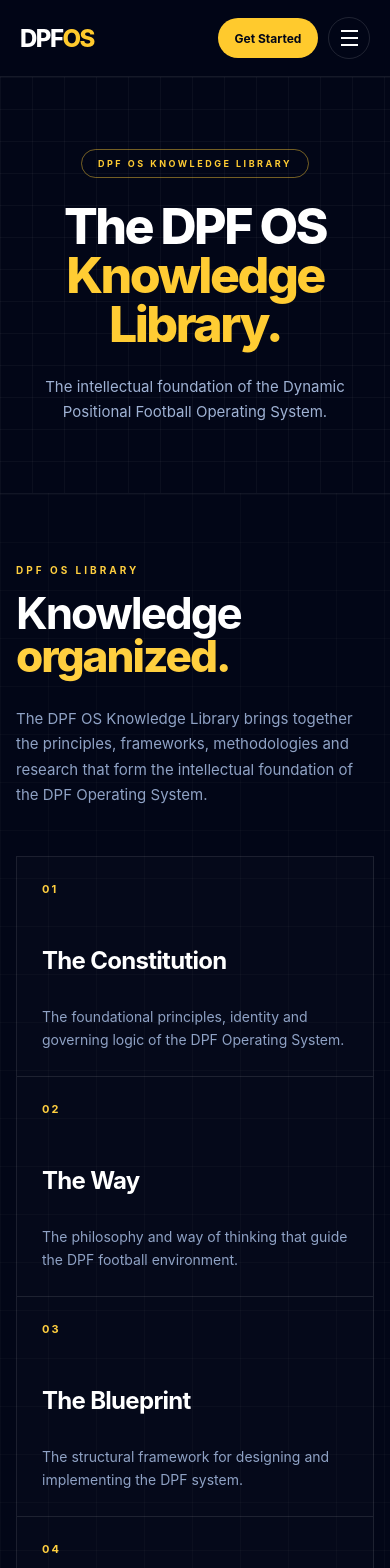
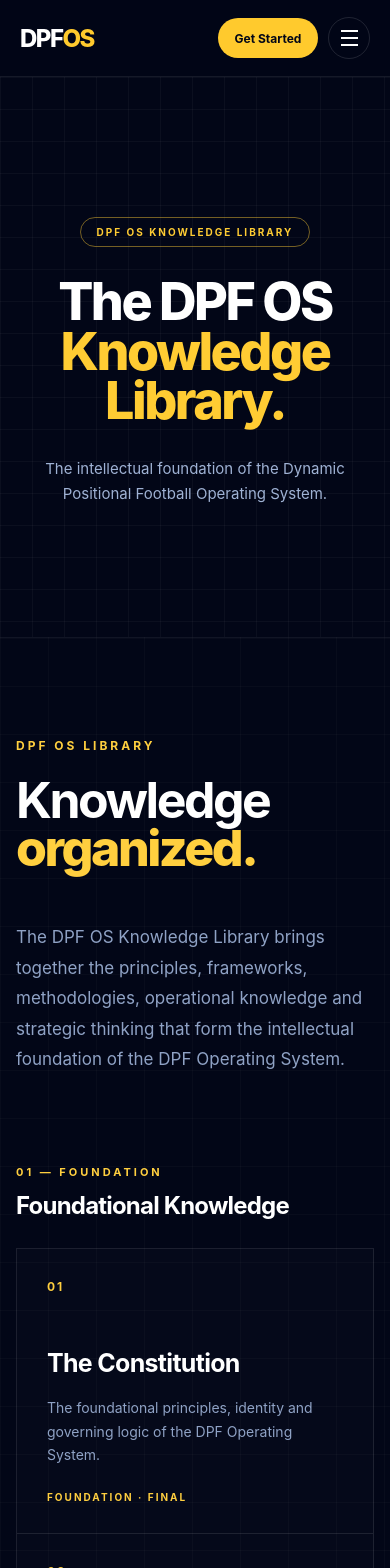
Before and after one commit to dpfos/dpfos-website, a React (Vite) app: page /library in a window 390 px wide. Shown: the top 1568 px of the page. Built offline with nearby package versions, Linux system fonts and the light colour scheme.

Commit message:
Update DPF OS knowledge library

```diff
--- a/src/components/library/Library.css
+++ b/src/components/library/Library.css
@@ -1,3 +1,7 @@
+/* =================================
+   DPF OS LIBRARY PAGE
+================================= */
+
 .library-page {
   min-height: 100vh;
   background: #020617;
@@ -6,9 +10,9 @@
 }
 
 
-/* ================================
+/* =================================
    SHARED CONTAINER
-================================ */
+================================= */
 
 .library-container {
   width: min(1180px, calc(100% - 80px));
@@ -16,20 +20,21 @@
 }
 
 
-/* ================================
+/* =================================
    LIBRARY HERO
-================================ */
+================================= */
 
 .library-hero {
   min-height: calc(100vh - 80px);
 
   display: flex;
+  flex-direction: column;
   align-items: center;
   justify-content: center;
 
   text-align: center;
 
-  padding: 90px 40px 100px;
+  padding: 120px 40px 100px;
 
   background:
     linear-gradient(
@@ -47,11 +52,11 @@
 }
 
 
-/* ================================
+/* =================================
    HERO LABEL
-================================ */
+================================= */
 
-.library-label {
+.library-hero-label {
   display: inline-flex;
   align-items: center;
   justify-content: center;
@@ -65,29 +70,25 @@
 
   font-size: 11px;
   font-weight: 700;
-
   letter-spacing: 3px;
   text-transform: uppercase;
 
-  margin-bottom: 30px;
+  margin-bottom: 38px;
 }
 
 
-/* ================================
+/* =================================
    HERO TITLE
-================================ */
+================================= */
 
 .library-hero h1 {
-  margin: 0 auto;
+  margin: 0;
 
   max-width: 1100px;
 
   font-size: clamp(64px, 8vw, 120px);
-
   line-height: 0.95;
-
   letter-spacing: -5px;
-
   font-weight: 800;
 
   color: #ffffff;
@@ -95,33 +96,33 @@
 
 .library-hero h1 span {
   display: block;
+
   color: #ffcc33;
 }
 
 
-/* ================================
+/* =================================
    HERO DESCRIPTION
-================================ */
+================================= */
 
 .library-hero p {
   max-width: 760px;
 
-  margin: 32px auto 0;
+  margin: 38px auto 0;
 
   color: #9fb2d4;
 
   font-size: 17px;
-
   line-height: 1.7;
 }
 
 
-/* ================================
-   INTRO
-================================ */
+/* =================================
+   LIBRARY INTRO
+================================= */
 
 .library-intro {
-  padding: 110px 0 140px;
+  padding: 140px 0 160px;
 
   background-color: #020617;
 
@@ -142,38 +143,36 @@
 }
 
 
-/* ================================
+/* =================================
    INTRO GRID
-================================ */
+================================= */
 
 .library-intro-grid {
   display: grid;
 
   grid-template-columns: 1fr 0.8fr;
 
-  gap: 80px;
+  gap: 100px;
 
   align-items: end;
 
-  margin-bottom: 70px;
+  margin-bottom: 90px;
 }
 
 
-/* ================================
+/* =================================
    INTRO TITLE
-================================ */
+================================= */
 
 .library-intro-title > span {
   display: block;
 
-  margin-bottom: 20px;
+  margin-bottom: 24px;
 
   color: #ffcf3f;
 
   font-size: 12px;
-
   font-weight: 700;
-
   letter-spacing: 3px;
 }
 
@@ -181,9 +180,7 @@
   margin: 0;
 
   font-size: clamp(48px, 6vw, 82px);
-
   line-height: 0.95;
-
   letter-spacing: -4px;
 }
 
@@ -193,9 +190,9 @@
 }
 
 
-/* ================================
+/* =================================
    INTRO TEXT
-================================ */
+================================= */
 
 .library-intro-text p {
   margin: 0;
@@ -205,14 +202,45 @@
   color: #8fa2c5;
 
   font-size: 17px;
-
   line-height: 1.8;
 }
 
 
-/* ================================
+/* =================================
+   SECTION HEADINGS
+================================= */
+
+.library-section-heading {
+  margin: 110px 0 34px;
+}
+
+.library-section-heading span {
+  display: block;
+
+  margin-bottom: 12px;
+
+  color: #ffcf3f;
+
+  font-size: 11px;
+  font-weight: 700;
+  letter-spacing: 3px;
+  text-transform: uppercase;
+}
+
+.library-section-heading h3 {
+  margin: 0;
+
+  color: #ffffff;
+
+  font-size: 28px;
+  font-weight: 700;
+  letter-spacing: -0.8px;
+}
+
+
+/* =================================
    LIBRARY GRID
-================================ */
+================================= */
 
 .library-grid {
   display: grid;
@@ -220,22 +248,20 @@
   grid-template-columns: repeat(3, 1fr);
 
   border-top: 1px solid rgba(255, 255, 255, 0.1);
-
   border-left: 1px solid rgba(255, 255, 255, 0.1);
 }
 
 
-/* ================================
+/* =================================
    LIBRARY CARD
-================================ */
+================================= */
 
 .library-card {
   min-height: 270px;
 
-  padding: 32px;
+  padding: 34px;
 
   border-right: 1px solid rgba(255, 255, 255, 0.1);
-
   border-bottom: 1px solid rgba(255, 255, 255, 0.1);
 
   background: rgba(255, 255, 255, 0.012);
@@ -246,6 +272,11 @@
     transform 0.3s ease;
 }
 
+
+/* =================================
+   CARD HOVER
+================================= */
+
 .library-card:hover {
   background: rgba(255, 255, 255, 0.035);
 
@@ -255,43 +286,39 @@
 }
 
 
-/* ================================
+/* =================================
    CARD NUMBER
-================================ */
+================================= */
 
 .library-card > span {
   display: block;
 
-  margin-bottom: 45px;
+  margin-bottom: 55px;
 
   color: #ffcf3f;
 
   font-size: 12px;
-
   font-weight: 700;
-
   letter-spacing: 2px;
 }
 
 
-/* ================================
+/* =================================
    CARD TITLE
-================================ */
+================================= */
 
 .library-card h3 {
-  margin: 0 0 16px;
+  margin: 0 0 18px;
 
   font-size: 25px;
-
   line-height: 1.15;
-
   letter-spacing: -0.7px;
 }
 
 
-/* ================================
+/* =================================
    CARD DESCRIPTION
-================================ */
+================================= */
 
 .library-card p {
   margin: 0;
@@ -301,17 +328,48 @@
   color: #8fa2c5;
 
   font-size: 14px;
-
   line-height: 1.7;
 }
 
 
-/* ================================
-   TABLET
-================================ */
+/* =================================
+   CARD META
+================================= */
+
+.library-card-meta {
+  margin-top: 24px;
+
+  color: #ffcf3f;
+
+  font-size: 10px;
+  font-weight: 700;
+  letter-spacing: 2px;
+  text-transform: uppercase;
+}
+
+
+/* =================================
+   SOON CARDS
+================================= */
+
+.library-card-soon {
+  opacity: 0.62;
+}
+
+.library-card-soon .library-card-meta {
+  color: #7f8da8;
+}
+
+.library-card-soon:hover {
+  opacity: 0.85;
+}
+
+
+/* =================================
+   RESPONSIVE
+================================= */
 
 @media (max-width: 900px) {
-
   .library-container {
     width: min(100% - 40px, 700px);
   }
@@ -319,7 +377,7 @@
   .library-hero {
     min-height: 620px;
 
-    padding: 80px 0 80px;
+    padding: 100px 0 80px;
   }
 
   .library-hero h1 {
@@ -331,9 +389,7 @@
   .library-intro-grid {
     grid-template-columns: 1fr;
 
-    gap: 40px;
-
-    margin-bottom: 60px;
+    gap: 50px;
   }
 
   .library-grid {
@@ -342,129 +398,68 @@
 }
 
 
-/* ================================
+/* =================================
    MOBILE
-================================ */
+================================= */
 
 @media (max-width: 600px) {
-
   .library-container {
     width: calc(100% - 32px);
   }
 
+  .library-hero {
+    min-height: 560px;
 
-  /* HERO */
-
-  .library-hero {
-    min-height: auto;
-
-    padding: 72px 0 68px;
+    padding: 80px 0 70px;
   }
 
+  .library-hero-label {
+    font-size: 10px;
 
-  .library-label {
+    letter-spacing: 2px;
+
     padding: 8px 16px;
 
-    font-size: 9px;
-
-    letter-spacing: 2.5px;
-
-    margin-bottom: 24px;
+    margin-bottom: 30px;
   }
 
-
   .library-hero h1 {
-    font-size: 50px;
-
-    line-height: 0.98;
+    font-size: 52px;
 
     letter-spacing: -2.5px;
   }
 
-
   .library-hero p {
-    max-width: 330px;
-
-    margin-top: 26px;
+    margin-top: 30px;
 
     font-size: 15px;
-
-    line-height: 1.65;
   }
 
-
-  /* INTRO */
-
   .library-intro {
-    padding: 70px 0 85px;
+    padding: 100px 0;
   }
 
+  .library-intro-title h2 {
+    font-size: 50px;
 
-  .library-intro-grid {
-    gap: 28px;
-
-    margin-bottom: 48px;
+    letter-spacing: -2.5px;
   }
 
-
-  .library-intro-title > span {
-    margin-bottom: 16px;
-
-    font-size: 10px;
-
-    letter-spacing: 3px;
+  .library-section-heading {
+    margin: 80px 0 28px;
   }
 
-
-  .library-intro-title h2 {
-    font-size: 44px;
-
-    line-height: 0.98;
-
-    letter-spacing: -2px;
+  .library-section-heading h3 {
+    font-size: 24px;
   }
-
-
-  .library-intro-text p {
-    font-size: 15px;
-
-    line-height: 1.7;
-  }
-
-
-  /* BOOK GRID */
 
   .library-grid {
     grid-template-columns: 1fr;
   }
 
+  .library-card {
+    min-height: 240px;
 
-  .library-card {
-    min-height: 220px;
-
-    padding: 25px;
-  }
-
-
-  .library-card > span {
-    margin-bottom: 35px;
-
-    font-size: 11px;
-  }
-
-
-  .library-card h3 {
-    margin-bottom: 14px;
-
-    font-size: 24px;
-  }
-
-
-  .library-card p {
-    max-width: 100%;
-
-    font-size: 14px;
-
-    line-height: 1.65;
+    padding: 30px;
   }
 }
--- a/src/components/library/Library.jsx
+++ b/src/components/library/Library.jsx
@@ -4,11 +4,14 @@ export default function Library() {
   return (
     <main className="library-page">
 
-      {/* HERO */}
+      {/* ================================
+          HERO
+      ================================= */}
+
       <section className="library-hero">
         <div className="library-container">
 
-          <div className="library-label">
+          <div className="library-hero-label">
             DPF OS KNOWLEDGE LIBRARY
           </div>
 
@@ -27,13 +30,17 @@ export default function Library() {
       </section>
 
 
-      {/* LIBRARY INTRO */}
+      {/* ================================
+          LIBRARY INTRO
+      ================================= */}
+
       <section className="library-intro">
         <div className="library-container">
 
           <div className="library-intro-grid">
 
             <div className="library-intro-title">
+
               <span>DPF OS LIBRARY</span>
 
               <h2>
@@ -41,20 +48,32 @@ export default function Library() {
                 <br />
                 <strong>organized.</strong>
               </h2>
+
             </div>
 
             <div className="library-intro-text">
+
               <p>
                 The DPF OS Knowledge Library brings together the principles,
-                frameworks, methodologies and research that form the
-                intellectual foundation of the DPF Operating System.
+                frameworks, methodologies, operational knowledge and strategic
+                thinking that form the intellectual foundation of the DPF
+                Operating System.
               </p>
+
             </div>
 
           </div>
 
 
-          {/* BOOK GRID */}
+          {/* ================================
+              FOUNDATION
+          ================================= */}
+
+          <div className="library-section-heading">
+            <span>01 — FOUNDATION</span>
+            <h3>Foundational Knowledge</h3>
+          </div>
+
           <div className="library-grid">
 
             <article className="library-card">
@@ -66,6 +85,10 @@ export default function Library() {
                 The foundational principles, identity and governing logic
                 of the DPF Operating System.
               </p>
+
+              <div className="library-card-meta">
+                FOUNDATION · FINAL
+              </div>
             </article>
 
 
@@ -78,8 +101,25 @@ export default function Library() {
                 The philosophy and way of thinking that guide the DPF
                 football environment.
               </p>
+
+              <div className="library-card-meta">
+                FOUNDATION · FINAL
+              </div>
             </article>
 
+          </div>
+
+
+          {/* ================================
+              DESIGN & INSTITUTION
+          ================================= */}
+
+          <div className="library-section-heading">
+            <span>02 — DESIGN & INSTITUTION</span>
+            <h3>System Architecture</h3>
+          </div>
+
+          <div className="library-grid">
 
             <article className="library-card">
               <span>03</span>
@@ -90,6 +130,10 @@ export default function Library() {
                 The structural framework for designing and implementing
                 the DPF system.
               </p>
+
+              <div className="library-card-meta">
+                DESIGN · FINAL
+              </div>
             </article>
 
 
@@ -102,6 +146,10 @@ export default function Library() {
                 The principles governing relationships, structure,
                 space and system behavior.
               </p>
+
+              <div className="library-card-meta">
+                DESIGN · FINAL
+              </div>
             </article>
 
 
@@ -114,8 +162,25 @@ export default function Library() {
                 The organizational architecture required to operate DPF
                 within football institutions.
               </p>
+
+              <div className="library-card-meta">
+                INSTITUTION · FINAL
+              </div>
             </article>
 
+          </div>
+
+
+          {/* ================================
+              FOOTBALL SYSTEM
+          ================================= */}
+
+          <div className="library-section-heading">
+            <span>03 — FOOTBALL SYSTEM</span>
+            <h3>The Football Knowledge Layer</h3>
+          </div>
+
+          <div className="library-grid">
 
             <article className="library-card">
               <span>06</span>
@@ -126,6 +191,215 @@ export default function Library() {
                 The football logic translating DPF principles into
                 collective behavior and action.
               </p>
+
+              <div className="library-card-meta">
+                FOOTBALL SYSTEM · FINAL
+              </div>
+            </article>
+
+
+            <article className="library-card">
+              <span>07</span>
+
+              <h3>The Playbook</h3>
+
+              <p>
+                The practical football framework translating the DPF
+                Game Model into implementation and coaching practice.
+              </p>
+
+              <div className="library-card-meta">
+                FOOTBALL SYSTEM · FINAL
+              </div>
+            </article>
+
+
+            <article className="library-card">
+              <span>08</span>
+
+              <h3>DPF Role Atlas</h3>
+
+              <p>
+                Positional responsibilities, functional behaviors,
+                player profiles and role-specific requirements.
+              </p>
+
+              <div className="library-card-meta">
+                PLAYER ROLES · FINAL
+              </div>
+            </article>
+
+          </div>
+
+
+          {/* ================================
+              OPERATIONAL KNOWLEDGE
+          ================================= */}
+
+          <div className="library-section-heading">
+            <span>04 — OPERATIONAL KNOWLEDGE</span>
+            <h3>Implementation Library</h3>
+          </div>
+
+          <div className="library-grid">
+
+            <article className="library-card library-card-soon">
+              <span>09</span>
+
+              <h3>Coaching Manual</h3>
+
+              <p>
+                The operational framework for coaching, implementation,
+                practice design and DPF development environments.
+              </p>
+
+              <div className="library-card-meta">
+                SOON
+              </div>
+            </article>
+
+
+            <article className="library-card library-card-soon">
+              <span>10</span>
+
+              <h3>Academy & Youth</h3>
+
+              <p>
+                The DPF framework for academy structures, youth development
+                and long-term player pathways.
+              </p>
+
+              <div className="library-card-meta">
+                SOON
+              </div>
+            </article>
+
+
+            <article className="library-card library-card-soon">
+              <span>11</span>
+
+              <h3>Scouting</h3>
+
+              <p>
+                The DPF approach to scouting intelligence, player evaluation
+                and recruitment within the operating system.
+              </p>
+
+              <div className="library-card-meta">
+                SOON
+              </div>
+            </article>
+
+
+            <article className="library-card library-card-soon">
+              <span>12</span>
+
+              <h3>Player Development</h3>
+
+              <p>
+                The framework for developing players through structured
+                individual and collective development pathways.
+              </p>
+
+              <div className="library-card-meta">
+                SOON
+              </div>
+            </article>
+
+
+            <article className="library-card library-card-soon">
+              <span>13</span>
+
+              <h3>Performance Labs</h3>
+
+              <p>
+                The performance framework connecting physical, technical,
+                tactical and analytical development.
+              </p>
+
+              <div className="library-card-meta">
+                SOON
+              </div>
+            </article>
+
+
+            <article className="library-card library-card-soon">
+              <span>14</span>
+
+              <h3>KPI Framework</h3>
+
+              <p>
+                Performance indicators and measurement systems designed
+                to support continuous organizational improvement.
+              </p>
+
+              <div className="library-card-meta">
+                SOON
+              </div>
+            </article>
+
+          </div>
+
+
+          {/* ================================
+              BUSINESS & STRATEGY
+          ================================= */}
+
+          <div className="library-section-heading">
+            <span>05 — BUSINESS & STRATEGY</span>
+            <h3>Ecosystem Strategy</h3>
+          </div>
+
+          <div className="library-grid">
+
+            <article className="library-card">
+
+              <span>BM</span>
+
+              <h3>DPF Business Model</h3>
+
+              <p>
+                The commercial blueprint of the DPF ecosystem, covering
+                products, education, technology, licensing, intellectual
+                property and long-term growth.
+              </p>
+
+              <div className="library-card-meta">
+                BUSINESS & STRATEGY · v1.0
+              </div>
+
+            </article>
+
+          </div>
+
+
+          {/* ================================
+              DPF OS
+          ================================= */}
+
+          <div className="library-section-heading">
+            <span>06 — OPERATING SYSTEM</span>
+            <h3>DPF OS</h3>
+          </div>
+
+          <div className="library-grid">
+
+            <article className="library-card library-card-soon">
+
+              <span>OS</span>
+
+              <h3>DPF OS</h3>
+
+              <p>
+                The integrated operating system that connects DPF knowledge,
+                frameworks, methodologies, technology and organizational
+                implementation.
+              </p>
+
+              <div className="library-card-meta">
+                SOON
+              </div>
+
             </article>
 
           </div>
```
